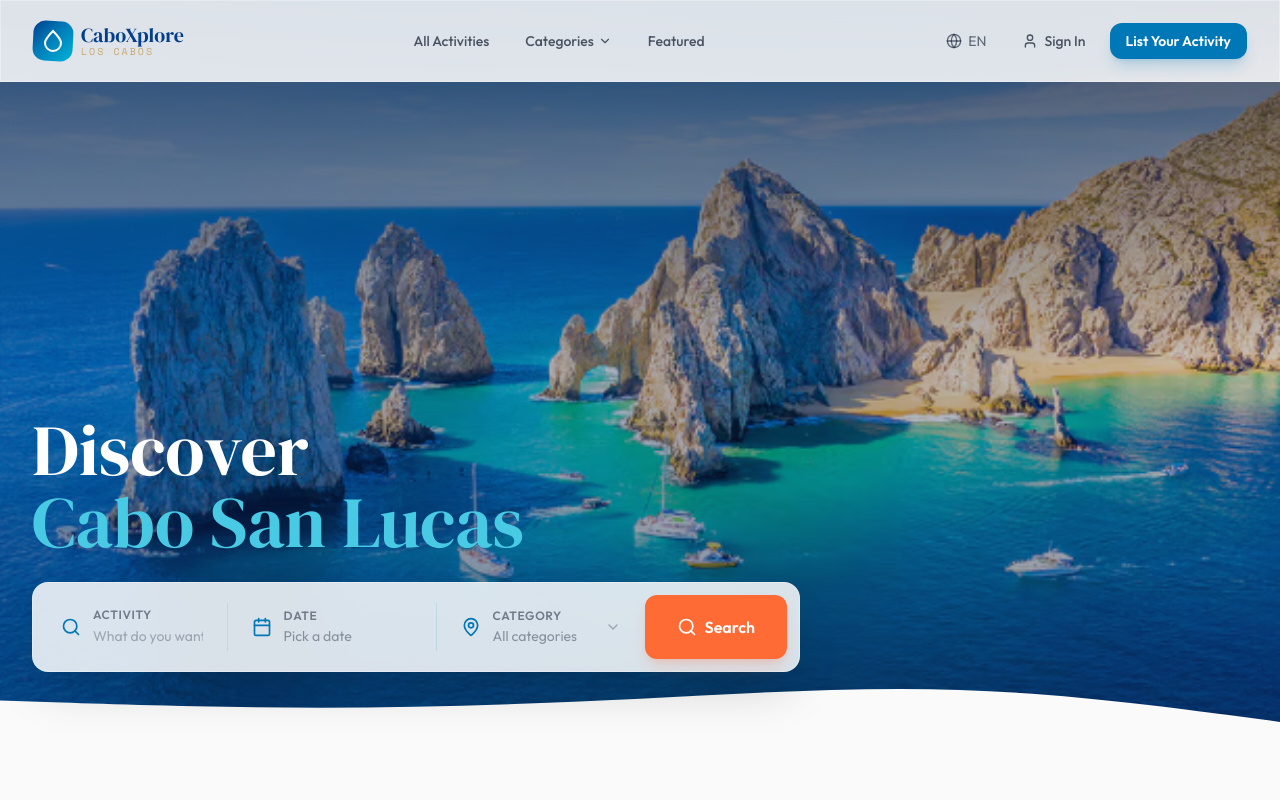
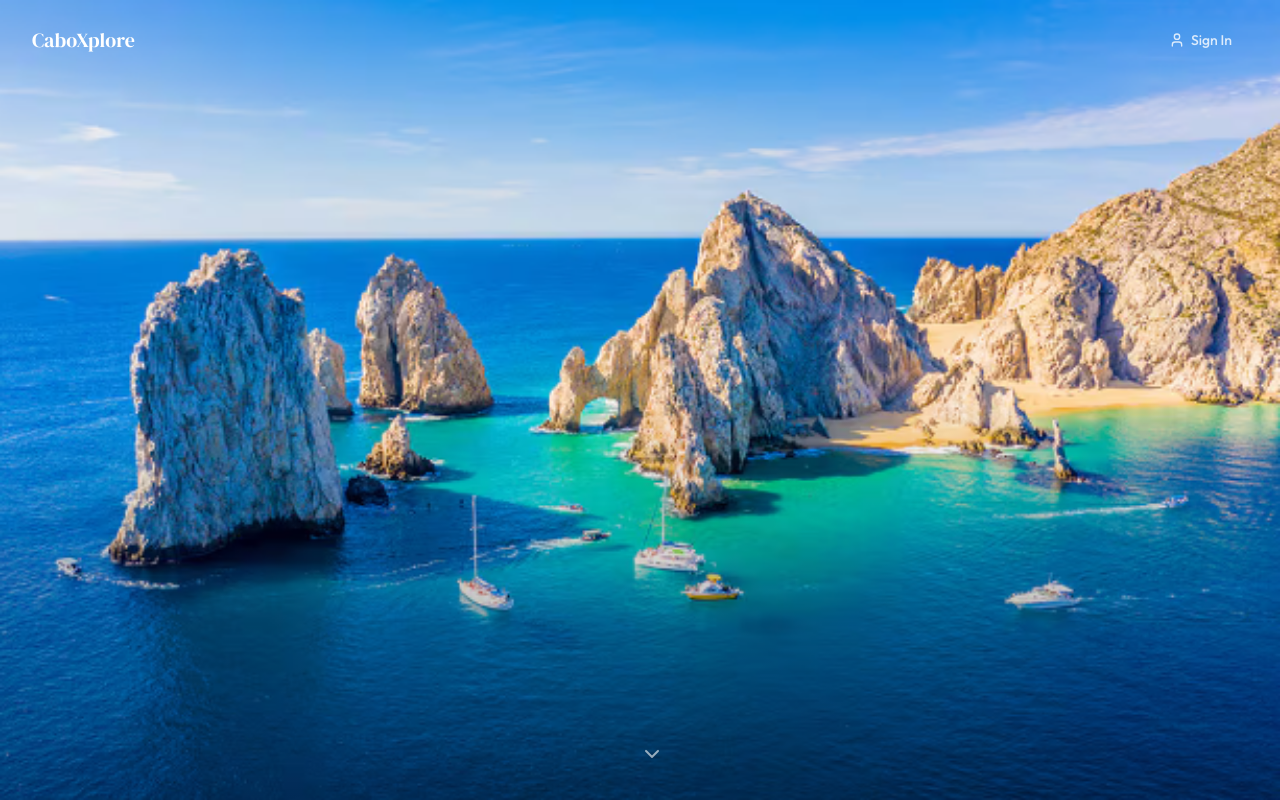
Before and after one commit to ozcarprez/cabo-activities, a Next.js app: page / in a window 1280 px wide. Shown: the top 800 px of the page. Built offline with nearby package versions, Linux system fonts and the light colour scheme.

Commit message:
redesign hero and navbar to minimal clean layout

```diff
--- a/src/components/home/HeroSection.tsx
+++ b/src/components/home/HeroSection.tsx
@@ -1,14 +1,8 @@
-'use client';
-
-import { useState } from 'react';
-import { Search, Calendar, MapPin, ChevronDown } from 'lucide-react';
-import { categories } from '@/lib/sample-data';
+import { ChevronDown } from 'lucide-react';
 
 export function HeroSection() {
-  const [searchQuery, setSearchQuery] = useState('');
-
   return (
-    <section className="relative min-h-[92vh] flex items-center overflow-hidden">
+    <section className="relative h-screen w-full overflow-hidden">
       {/* Background image */}
       <div className="absolute inset-0">
         <img
@@ -16,77 +10,12 @@ export function HeroSection() {
           alt="El Arco de Cabo San Lucas"
           className="w-full h-full object-cover"
         />
-        <div className="absolute inset-0 bg-gradient-to-b from-cabo-dark/70 via-cabo-dark/20 to-cabo-dark/50" />
-        <div className="absolute inset-0 bg-gradient-to-r from-cabo-ocean-deep/30 to-transparent" />
+        <div className="absolute inset-0 bg-gradient-to-t from-black/40 via-transparent to-transparent" />
       </div>
 
-      {/* Content */}
-      <div className="relative z-10 section-padding w-full flex flex-col justify-end min-h-[92vh] pb-16">
-        <div className="max-w-4xl">
-          {/* Headline */}
-          <h1 className="font-display text-5xl sm:text-6xl md:text-6xl lg:text-7xl text-white leading-[0.95] mb-6 opacity-0 animate-slide-up stagger-1">
-            Discover<br />
-            <span className="text-cabo-turquoise">Cabo San Lucas</span>
-          </h1>
-
-          {/* Search bar */}
-          <div className="glass rounded-2xl p-2 sm:p-3 max-w-3xl opacity-0 animate-slide-up stagger-3 shadow-2xl shadow-black/20">
-            <div className="flex flex-col sm:flex-row gap-2">
-              {/* Activity search */}
-              <div className="flex-1 flex items-center gap-3 px-4 py-3 rounded-xl hover:bg-cabo-ocean/5 transition-colors cursor-pointer">
-                <Search className="w-5 h-5 text-cabo-ocean shrink-0" />
-                <div className="flex-1">
-                  <label className="text-xs font-semibold text-cabo-dark/50 uppercase tracking-wider block">Activity</label>
-                  <input
-                    type="text"
-                    placeholder="What do you want to do?"
-                    value={searchQuery}
-                    onChange={(e) => setSearchQuery(e.target.value)}
-                    className="w-full bg-transparent text-cabo-dark placeholder:text-cabo-dark/30 text-sm focus:outline-none mt-0.5"
-                  />
-                </div>
-              </div>
-
-              <div className="hidden sm:block w-px bg-cabo-ocean/10 my-2" />
-
-              {/* Date */}
-              <div className="flex items-center gap-3 px-4 py-3 rounded-xl hover:bg-cabo-ocean/5 transition-colors cursor-pointer sm:w-48">
-                <Calendar className="w-5 h-5 text-cabo-ocean shrink-0" />
-                <div>
-                  <label className="text-xs font-semibold text-cabo-dark/50 uppercase tracking-wider block">Date</label>
-                  <span className="text-sm text-cabo-dark/40 mt-0.5 block">Pick a date</span>
-                </div>
-              </div>
-
-              <div className="hidden sm:block w-px bg-cabo-ocean/10 my-2" />
-
-              {/* Category */}
-              <div className="flex items-center gap-3 px-4 py-3 rounded-xl hover:bg-cabo-ocean/5 transition-colors cursor-pointer sm:w-48">
-                <MapPin className="w-5 h-5 text-cabo-ocean shrink-0" />
-                <div className="flex-1">
-                  <label className="text-xs font-semibold text-cabo-dark/50 uppercase tracking-wider block">Category</label>
-                  <span className="text-sm text-cabo-dark/40 mt-0.5 block">All categories</span>
-                </div>
-                <ChevronDown className="w-4 h-4 text-cabo-dark/30" />
-              </div>
-
-              {/* Search button */}
-              <button className="btn-accent !rounded-xl !px-8 !py-4 sm:!py-3 whitespace-nowrap">
-                <Search className="w-5 h-5 sm:mr-2" />
-                <span className="sm:inline hidden">Search</span>
-              </button>
-            </div>
-          </div>
-
-        </div>
-      </div>
-
-      {/* Bottom wave */}
-      <div className="absolute bottom-0 left-0 right-0">
-        <svg viewBox="0 0 1440 80" className="w-full" preserveAspectRatio="none">
-          <path fill="#FAFAFA"
-            d="M0,40L60,42C120,44,240,48,360,48C480,48,600,44,720,38C840,32,960,24,1080,28C1200,32,1320,48,1380,56L1440,64L1440,80L0,80Z" />
-        </svg>
+      {/* Scroll down arrow */}
+      <div className="absolute bottom-8 left-1/2 -translate-x-1/2 z-10 animate-bounce">
+        <ChevronDown className="w-6 h-6 text-white/60" />
       </div>
     </section>
   );
--- a/src/components/layout/Header.tsx
+++ b/src/components/layout/Header.tsx
@@ -2,77 +2,28 @@
 
 import { useState } from 'react';
 import Link from 'next/link';
-import { Menu, X, Search, User, Globe, ChevronDown } from 'lucide-react';
+import { Menu, X, User } from 'lucide-react';
 
 export function Header() {
   const [mobileOpen, setMobileOpen] = useState(false);
 
   return (
-    <header className="fixed top-0 left-0 right-0 z-50 glass">
+    <header className="fixed top-0 left-0 right-0 z-50">
       <div className="section-padding">
         <div className="flex items-center justify-between h-16 lg:h-20">
           {/* Logo */}
           <Link href="/" className="flex items-center gap-2 group">
-            <div className="relative w-10 h-10 flex items-center justify-center">
-              <div className="absolute inset-0 bg-gradient-ocean rounded-xl rotate-3 group-hover:rotate-6 transition-transform" />
-              <svg className="relative z-10 w-6 h-6 text-white" viewBox="0 0 24 24" fill="none" stroke="currentColor" strokeWidth="2">
-                <path d="M12 2C8 6 4 10 4 14a8 8 0 1016 0c0-4-4-8-8-12z" />
-              </svg>
-            </div>
-            <div className="flex flex-col">
-              <span className="font-display text-xl text-cabo-ocean-deep leading-none">CaboXplore</span>
-              <span className="text-[10px] font-accent uppercase tracking-[0.2em] text-cabo-sand-dark leading-none mt-0.5">Los Cabos</span>
-            </div>
+            <span className="font-display text-xl text-white leading-none">CaboXplore</span>
           </Link>
-
-          {/* Desktop Nav */}
-          <nav className="hidden lg:flex items-center gap-1">
-            <Link href="/activities" className="px-4 py-2 text-sm font-medium text-cabo-dark/70 hover:text-cabo-ocean transition-colors rounded-lg hover:bg-cabo-ocean/5">
-              All Activities
-            </Link>
-            <div className="relative group">
-              <button className="flex items-center gap-1 px-4 py-2 text-sm font-medium text-cabo-dark/70 hover:text-cabo-ocean transition-colors rounded-lg hover:bg-cabo-ocean/5">
-                Categories <ChevronDown className="w-3.5 h-3.5" />
-              </button>
-              <div className="absolute top-full left-0 mt-1 w-56 bg-white rounded-2xl shadow-xl border border-cabo-ocean/10 opacity-0 invisible group-hover:opacity-100 group-hover:visible transition-all duration-200 p-2">
-                {[
-                  { name: 'Sport Fishing', slug: 'sport-fishing', emoji: '🎣' },
-                  { name: 'Snorkel & Diving', slug: 'snorkel-diving', emoji: '🤿' },
-                  { name: 'Boat Tours', slug: 'boat-tours', emoji: '🚤' },
-                  { name: 'ATV & Land', slug: 'atv-land', emoji: '🏜️' },
-                  { name: 'Sailing & Cruises', slug: 'sailing-cruises', emoji: '⛵' },
-                  { name: 'Water Sports', slug: 'water-sports', emoji: '🏄' },
-                  { name: 'Cultural Tours', slug: 'cultural-tours', emoji: '🎨' },
-                  { name: 'Food & Drinks', slug: 'food-drinks', emoji: '🌮' },
-                ].map(cat => (
-                  <Link key={cat.slug} href={`/activities?category=${cat.slug}`}
-                    className="flex items-center gap-3 px-3 py-2.5 text-sm rounded-xl hover:bg-cabo-sky/30 text-cabo-dark/70 hover:text-cabo-ocean transition-colors">
-                    <span className="text-lg">{cat.emoji}</span>
-                    {cat.name}
-                  </Link>
-                ))}
-              </div>
-            </div>
-            <Link href="/activities?featured=true" className="px-4 py-2 text-sm font-medium text-cabo-dark/70 hover:text-cabo-ocean transition-colors rounded-lg hover:bg-cabo-ocean/5">
-              Featured
-            </Link>
-          </nav>
 
           {/* Right side */}
           <div className="flex items-center gap-2">
-            <button className="hidden sm:flex items-center gap-1.5 px-3 py-2 text-sm text-cabo-dark/60 hover:text-cabo-ocean transition-colors rounded-lg hover:bg-cabo-ocean/5">
-              <Globe className="w-4 h-4" />
-              <span>EN</span>
-            </button>
-            <Link href="/auth/signin" className="hidden sm:flex items-center gap-1.5 px-4 py-2 text-sm font-medium text-cabo-dark/70 hover:text-cabo-ocean transition-colors rounded-lg hover:bg-cabo-ocean/5">
+            <Link href="/auth/signin" className="hidden sm:flex items-center gap-1.5 px-4 py-2 text-sm font-medium text-white/80 hover:text-white transition-colors rounded-lg">
               <User className="w-4 h-4" />
               Sign In
             </Link>
-            <Link href="/dashboard/operator" className="hidden lg:flex btn-primary !py-2 !px-4 !text-sm">
-              List Your Activity
-            </Link>
             <button onClick={() => setMobileOpen(!mobileOpen)}
-              className="lg:hidden p-2 text-cabo-dark/70 hover:text-cabo-ocean rounded-lg hover:bg-cabo-ocean/5 transition-colors">
+              className="lg:hidden p-2 text-white/80 hover:text-white rounded-lg transition-colors">
               {mobileOpen ? <X className="w-6 h-6" /> : <Menu className="w-6 h-6" />}
             </button>
           </div>
@@ -81,17 +32,13 @@ export function Header() {
 
       {/* Mobile menu */}
       {mobileOpen && (
-        <div className="lg:hidden border-t border-cabo-ocean/10 bg-white animate-slide-down">
+        <div className="lg:hidden bg-cabo-dark/90 backdrop-blur-sm animate-slide-down">
           <div className="section-padding py-4 space-y-1">
-            <Link href="/activities" className="block px-4 py-3 text-cabo-dark/70 hover:text-cabo-ocean rounded-xl hover:bg-cabo-ocean/5 transition-colors"
+            <Link href="/activities" className="block px-4 py-3 text-white/70 hover:text-white rounded-xl transition-colors"
               onClick={() => setMobileOpen(false)}>All Activities</Link>
-            <Link href="/activities?featured=true" className="block px-4 py-3 text-cabo-dark/70 hover:text-cabo-ocean rounded-xl hover:bg-cabo-ocean/5 transition-colors"
-              onClick={() => setMobileOpen(false)}>Featured</Link>
-            <div className="border-t border-cabo-ocean/10 my-2" />
-            <Link href="/auth/signin" className="block px-4 py-3 text-cabo-dark/70 hover:text-cabo-ocean rounded-xl hover:bg-cabo-ocean/5 transition-colors"
+            <div className="border-t border-white/10 my-2" />
+            <Link href="/auth/signin" className="block px-4 py-3 text-white/70 hover:text-white rounded-xl transition-colors"
               onClick={() => setMobileOpen(false)}>Sign In</Link>
-            <Link href="/dashboard/operator" className="block btn-primary text-center mt-2"
-              onClick={() => setMobileOpen(false)}>List Your Activity</Link>
           </div>
         </div>
       )}
```
